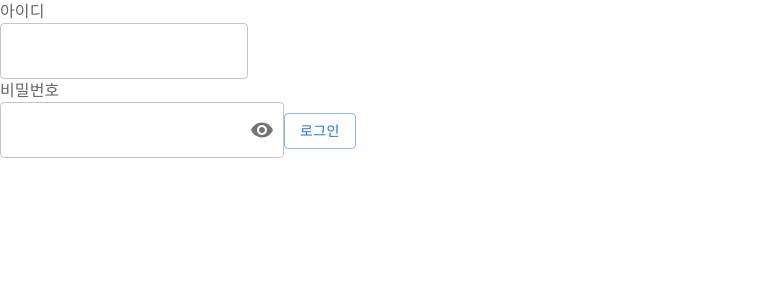
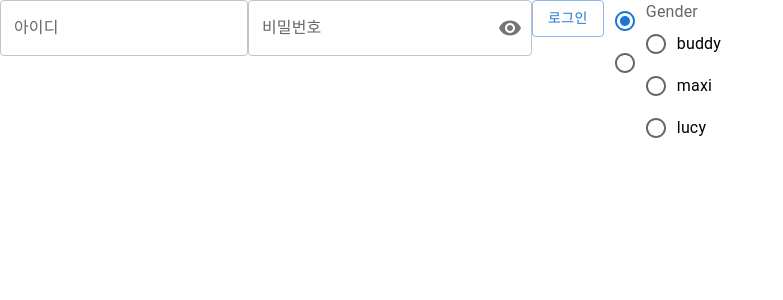
Before and after one commit to ChoiKang-TEAM/Heal-Guard, a React (Create React App) app in the folder client/: page /login in a window 1280 px wide. Shown: the top 300 px of the page, without its empty margins (0-783 px from the left). Built offline with nearby package versions, Linux system fonts and the light colour scheme.

Commit message:
* 홈페이지 및 로그인 관련 페이지 제작

```diff
--- a/client/src/pages/Home.tsx
+++ b/client/src/pages/Home.tsx
@@ -1,7 +1,7 @@
 import React, { useState } from 'react'
 import { ButtonByMui } from 'components/buttons/Button'
 import { InputByMui } from 'components/inputs/Input'
-import { handleInputChange } from 'utils/handlers/InputChangeHandler'
+import { handleChange } from 'utils/handlers/DataChangeHandler'
 import { getUser } from 'apis/get-user'
 
 const Home = () => {
@@ -24,13 +24,13 @@ const Home = () => {
         value={fields.userId}
         type="text"
         label="아이디"
-        onChange={(e) => handleInputChange(e, 'userId', fields, setFields)}
+        onChange={(e) => handleChange(e, 'userId', fields, setFields)}
       />
       <InputByMui
         value={fields.password}
         type="password"
         label="비밀번호"
-        onChange={(e) => handleInputChange(e, 'password', fields, setFields)}
+        onChange={(e) => handleChange(e, 'password', fields, setFields)}
       />
       <ButtonByMui
         color="primary"
--- a/client/src/pages/sign-up/Login.tsx
+++ b/client/src/pages/sign-up/Login.tsx
@@ -1,13 +1,18 @@
 import React, { useState } from 'react'
 import { ButtonByMui } from 'components/buttons/Button'
 import { InputByMui } from 'components/inputs/Input'
-import { handleInputChange } from 'utils/handlers/InputChangeHandler'
+import { RadioByMui } from 'components/radios/Radio'
+import { handleChange } from 'utils/handlers/DataChangeHandler'
+import { RadioButtonsGroup } from 'components/radios/RadioGroup'
 import { getUser } from 'apis/get-user'
+import { Form } from 'components/forms/Form'
+import { FormControl } from '@mui/material'
 
 const Login = () => {
   const [fields, setFields] = useState<{ [key: string]: string }>({
     userId: '',
     password: '',
+    gender: 'a',
   })
 
   const onLogin = () => {
@@ -19,26 +24,49 @@ const Login = () => {
     getUser(dto)
   }
   return (
-    <>
+    <Form>
+      <FormControl>
         <InputByMui
           value={fields.userId}
           type="text"
           label="아이디"
-        onChange={(e) => handleInputChange(e, 'userId', fields, setFields)}
+          onChange={(e) => handleChange(e, 'userId', fields, setFields)}
         />
+      </FormControl>
+      <FormControl>
         <InputByMui
           value={fields.password}
           type="password"
           label="비밀번호"
-        onChange={(e) => handleInputChange(e, 'password', fields, setFields)}
+          onChange={(e) => handleChange(e, 'password', fields, setFields)}
         />
+      </FormControl>
+      <FormControl>
         <ButtonByMui
           color="primary"
           variant="outlined"
           label="로그인"
           onClick={onLogin}
         />
-    </>
+      </FormControl>
+      <FormControl>
+        <RadioByMui
+          checked={fields.gender === 'a'}
+          value={'a'}
+          name="radio-buttons"
+          label="a"
+          onChange={(e) => handleChange(e, 'gender', fields, setFields)}
+        />
+        <RadioByMui
+          checked={fields.gender === 'b'}
+          value={'b'}
+          name="radio-buttons"
+          label="b"
+          onChange={(e) => handleChange(e, 'gender', fields, setFields)}
+        />
+      </FormControl>
+      <RadioButtonsGroup label="buddy" value={['buddy', 'maxi', 'lucy']} />
+    </Form>
   )
 }
 
```
Lines whose indentation alone changed are shown as unchanged.
